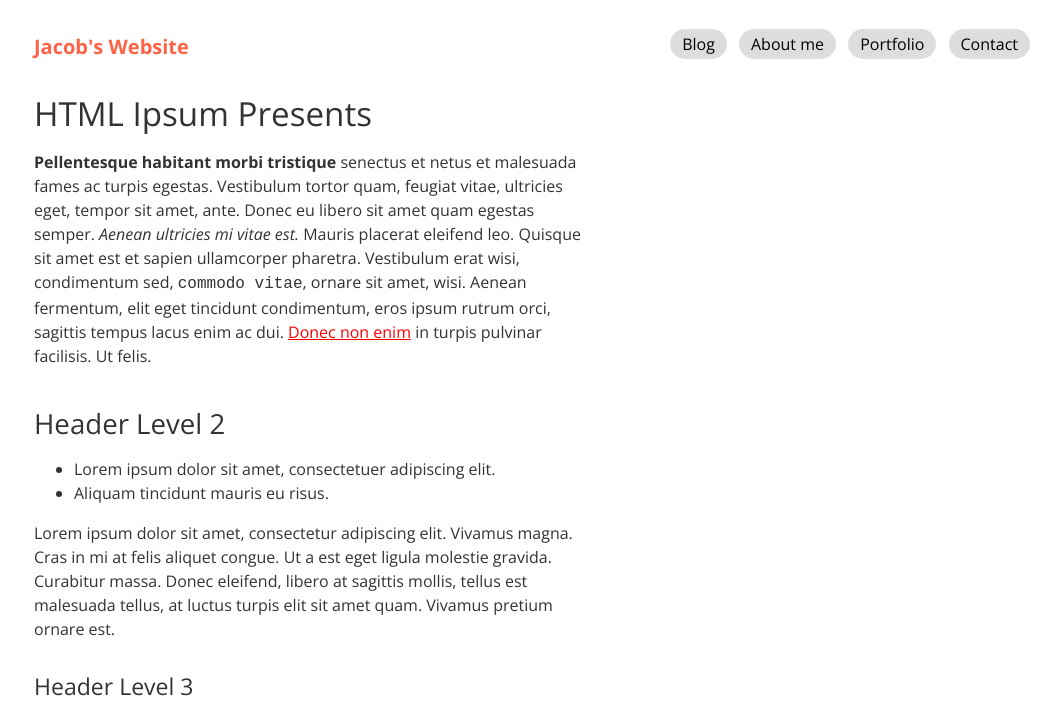
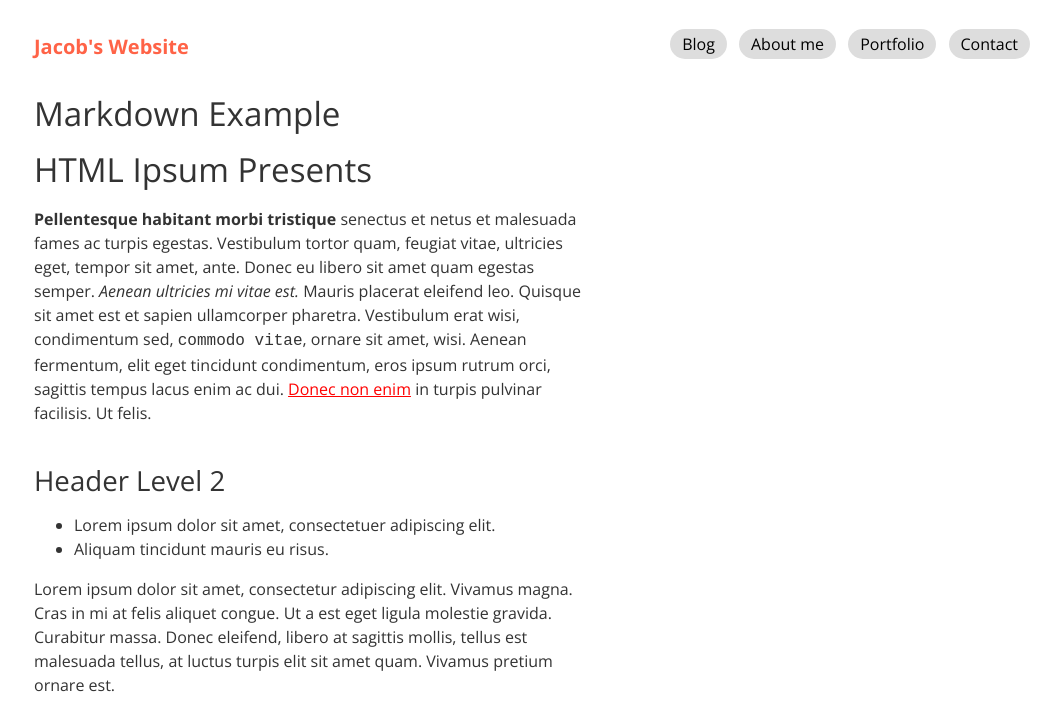
Before and after one commit to jmessina1121/jmessina1121.github.io, a Jekyll site: the page built from _posts/2014-10-28-markdown.md, in a window 1280 px wide. Shown: the top 720 px of the page, without its empty margins (106-1167 px from the left). Built offline with Jekyll 4.4.1, drawn with Linux system fonts in a browser that asks for light colours.

Commit message:
moved content under title

```diff
--- a/_layouts/post.html
+++ b/_layouts/post.html
@@ -2,7 +2,9 @@
 {% include header.html %}
  <div class="main-content">
             <div class="container">
+
+
+            	<h1>{{page.title}}</h1>
             	{{content}}
-            	<h1>{{page.title}}</h1>
             </div>
         </div>
```
